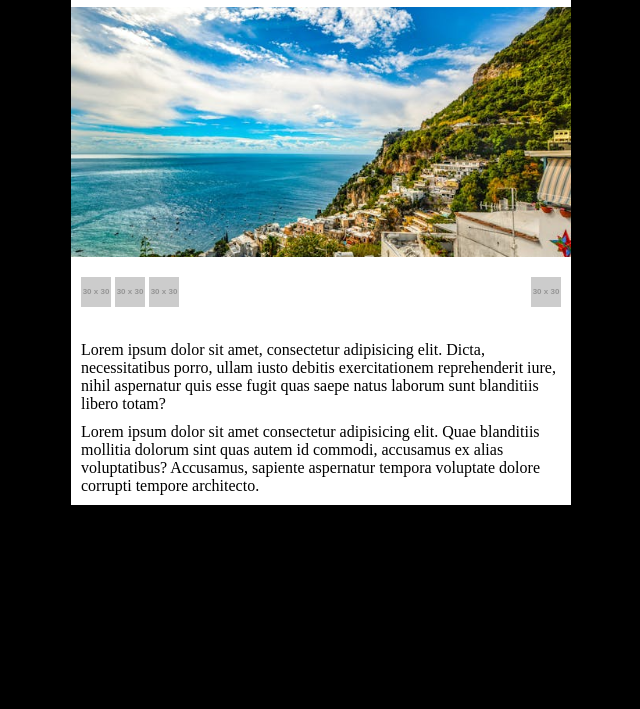
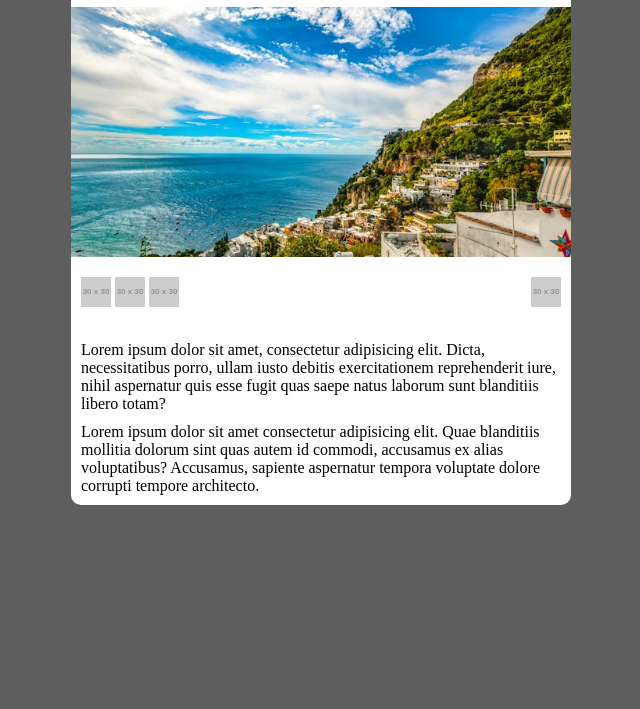
Before and after one commit to 4GeeksAcademy/efg-instagram-post, a plain HTML site: page index.html in a window 1280 px wide. Shown: the part 91-800 px from the top of the page, without its empty margins (319-959 px from the left). Drawn offline with Linux system fonts and the light colour scheme; placeholder pictures from the web are drawn by us.

Commit message:
changed css

```diff
--- a/styles.css
+++ b/styles.css
@@ -1,5 +1,5 @@
 body {
-    background-color: black;
+    background-color: rgb(94, 94, 94);
 }
 
 .card {
@@ -9,6 +9,7 @@ body {
     display: flex;
     flex-direction: column;
     gap: 10px;
+    border-radius: 10px;
 }
 
 .top {
```
